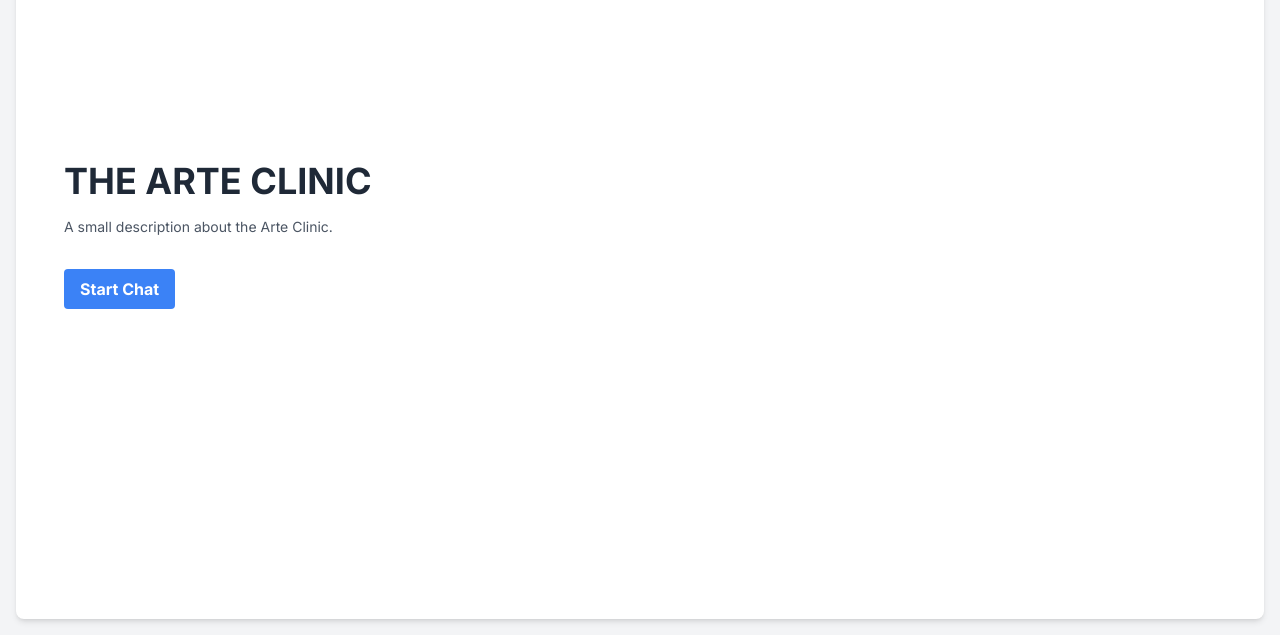
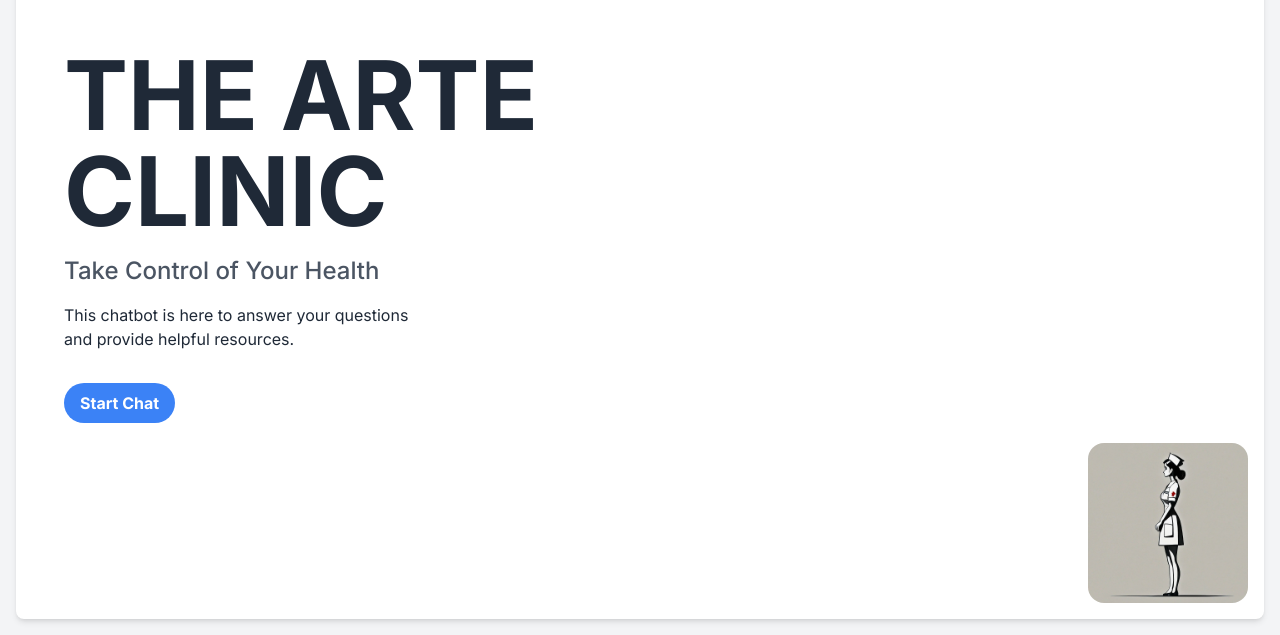
Before and after one commit to Jrmyyyyy/gemini-app, a Next.js app: page / in a window 1280 px wide. Shown: the part 165-800 px from the top of the page. Built offline with nearby package versions, Linux system fonts and the light colour scheme.

Commit message:
jasmin-font page

```diff
--- a/app/page.tsx
+++ b/app/page.tsx
@@ -53,37 +53,67 @@ export default function Home() {
         <div ref={chatContainerRef} className="flex-grow w-full overflow-y-auto p-6">
           {!showChat && (
             <div className="flex flex-col items-start w-full h-full justify-center">
-              <h1 className="text-4xl font-bold text-gray-800 ml-6">THE ARTE CLINIC</h1>
-              <p className="text-sm text-gray-600 ml-6 mt-4">A small description about the Arte Clinic.</p>
+              <h1 className="text-8xl font-bold text-gray-800 ml-6">THE ARTE <br /> CLINIC</h1>
+              <h2 className="text-2xl font-medium text-gray-600 ml-6 mt-4">Take Control of Your Health</h2>
+              <p className="text-base text-gray-800 ml-6 mt-4">
+                This chatbot is here to answer your questions  <br /> and provide helpful resources.
+              </p>
               <button
-                className="bg-blue-500 hover:bg-blue-700 text-white font-bold py-2 px-4 rounded mt-8 ml-6"
+                className="bg-blue-500 hover:bg-blue-700 text-white font-bold py-2 px-4 rounded-full mt-8 ml-6"
                 onClick={handleStartChat}
               >
                 Start Chat
               </button>
             </div>
           )}
+          {/* The new image div */}
+          <div className="absolute right-8 bottom-8">
+            <img src="/cartoon-nurse.jpg.jpg" alt="Cartoon Nurse" className="w-40 h-40 rounded-2xl" />
+          </div>
+
 
           {showChat && (
             <>
               {history.length > 0 && (
-                <div className="w-full mb-4 space-y-4">
+                <div className="w-full mb-4 space-y-4 relative"> {/* Added relative to position the icon */}
                   {history.map((message, index) => (
                     <div
                       key={index}
                       className={`flex w-full mb-2 ${message.role === 'user' ? 'justify-end' : 'justify-start'}`}
                     >
+                      {/* User Message with Icon */}
+                      {message.role === 'user' && (
+                        <div className="relative"> {/* Added relative to position the icon */}
                           <div
-                        className={`p-4 rounded-lg  ${message.role === 'user' ? 'bg-blue-500 text-white text-right' : 'bg-gray-100'}`}
+                            className={`p-4 rounded-lg  bg-blue-500 text-white text-right`}
                             style={{ maxWidth: '70%' }}
                           >
-                        <h3 className="font-bold">{message.role === 'user' ? 'You' : 'Model'}</h3>
-                        <div className="mt-2">
+                            <div>
                               <ReactMarkdown rehypePlugins={[rehypeRaw]}>
                                 {message.parts[0].text}
                               </ReactMarkdown>
                             </div>
                           </div>
+                          <div className="h-6 w-6 absolute top-0 right-0 -mt-3 -mr-3 text-white" />
+                        </div>
+                      )}
+
+                      {/* Model Message */}
+                      {message.role !== 'user' && (
+                        <div className="flex"> {/* Use flexbox to align icon and message */}
+                          <div className="h-6 w-6 mt-4 ml-2 text-gray-500" /> {/* Icon on the left */}
+                          <div
+                            className={`p-4 rounded-lg bg-gray-100`}
+                            style={{ maxWidth: '70%' }}
+                          >
+                            <div>
+                              <ReactMarkdown rehypePlugins={[rehypeRaw]}>
+                                {message.parts[0].text}
+                              </ReactMarkdown>
+                            </div>
+                          </div>
+                        </div>
+                      )}
                     </div>
                   ))}
                 </div>
```
Also changed, not shown: public/cartoon-nurse.jpg.jpg (added). Lines whose indentation alone changed are shown as unchanged.
